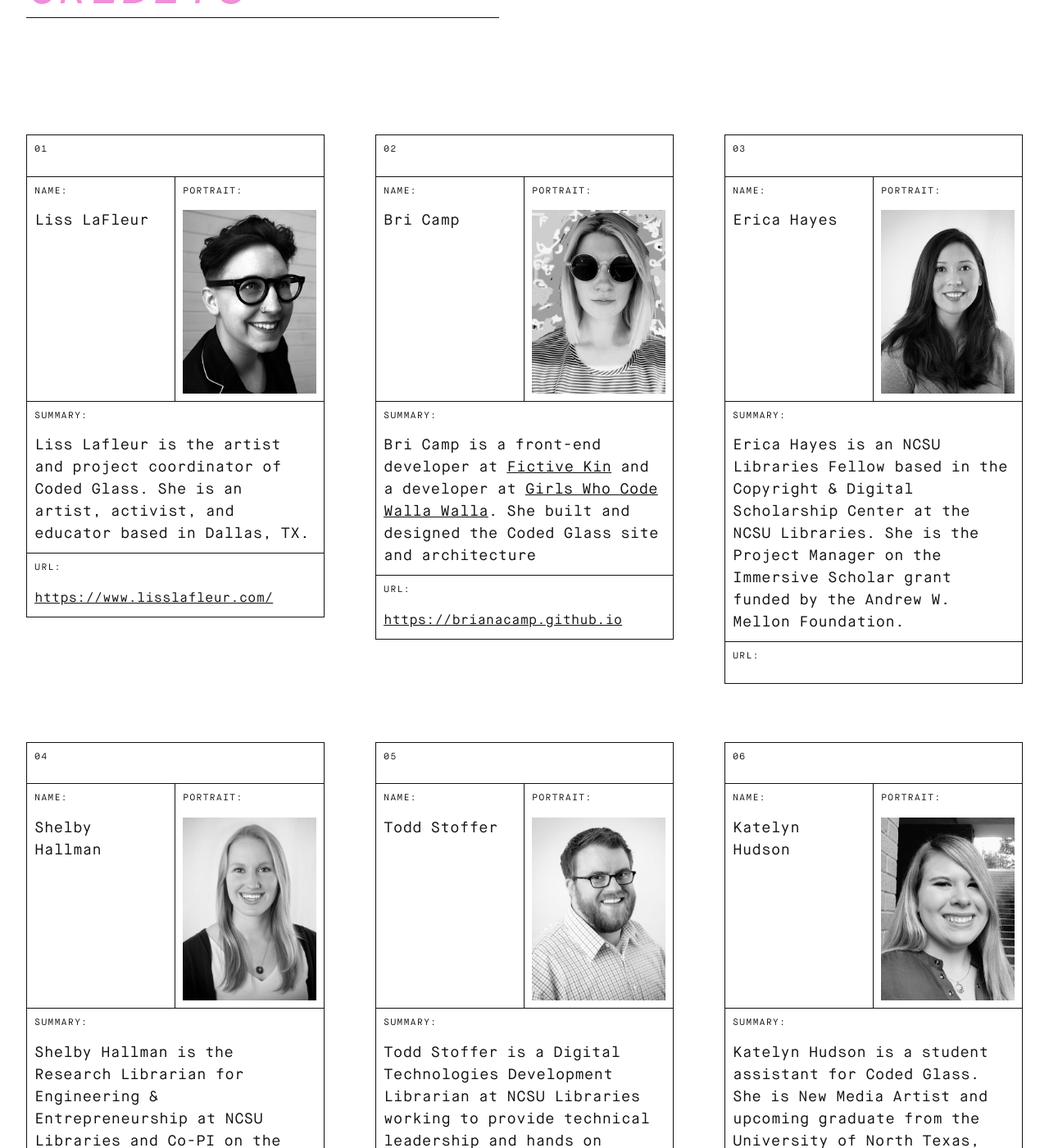
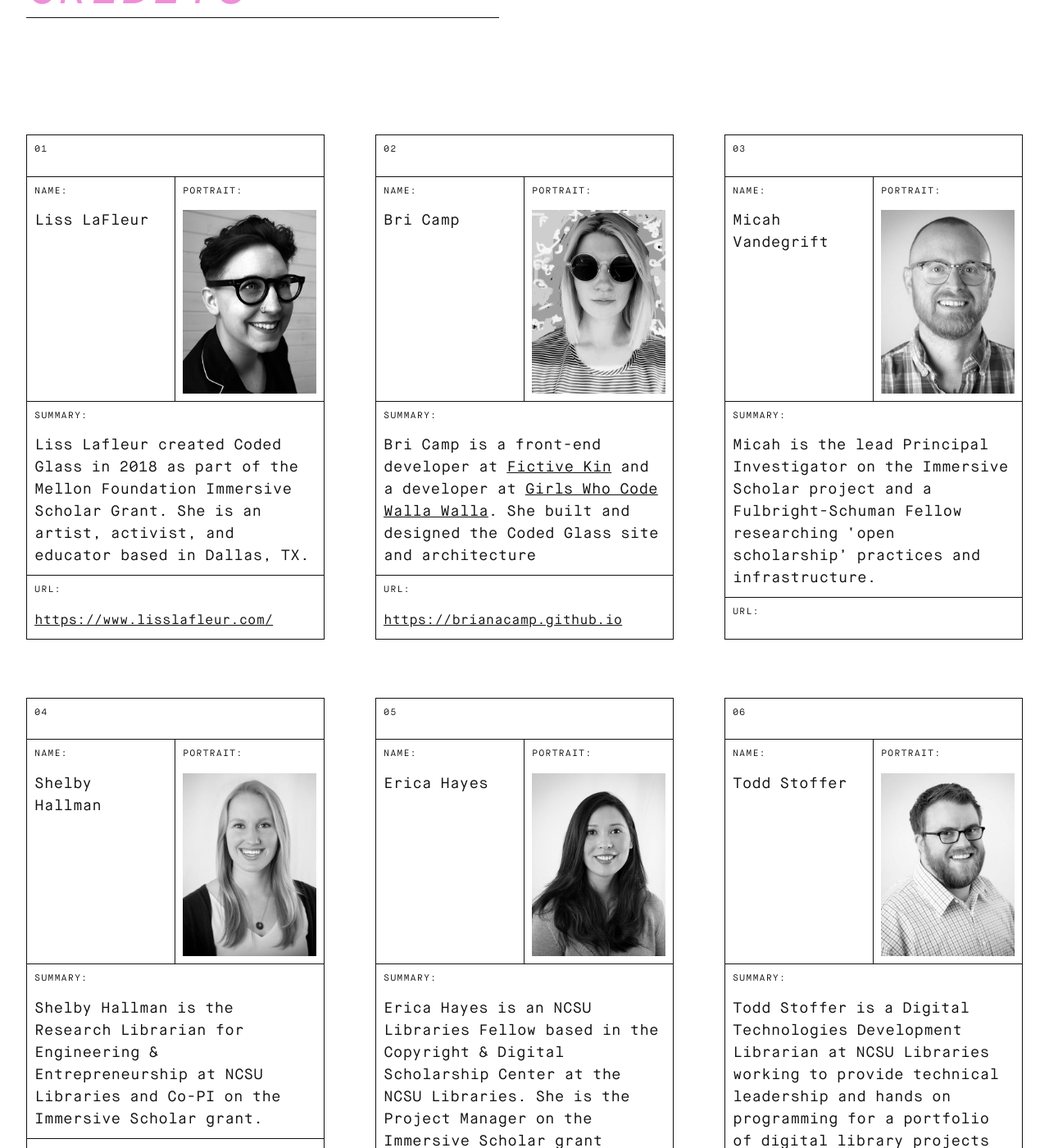
Before and after one commit to BrianaCamp/looking-glass, a Jekyll site: the page built from credits.markdown, in a window 1280 px wide and 1400 px high, scrolled down 203 px. Shown: the whole window at 82% size. Built offline with Jekyll 4.4.1, drawn with Linux system fonts in a browser that asks for light colours; some of the changed text lies outside the part shown.

Commit message:
Updated Credits

```diff
--- a/credits.markdown
+++ b/credits.markdown
@@ -6,8 +6,9 @@ is-nav: true
 contributors:
 - name: Liss LaFleur
   image: "/uploads/Liss_CG_Headshot.jpg"
-  summary_text: 'Liss Lafleur is the artist and project coordinator of Coded Glass.
-    She is an  artist, activist, and educator based in Dallas, TX. '
+  summary_text: 'Liss Lafleur created Coded Glass in 2018 as part of the Mellon Foundation
+    Immersive Scholar Grant. She is an artist, activist, and educator based in Dallas,
+    TX. '
   url: https://www.lisslafleur.com/
 - name: Bri Camp
   image: "/uploads/5b53eb0de709444742c0e810.png"
@@ -15,23 +16,37 @@ contributors:
     Kin</a> and a developer at [Girls Who Code Walla Walla](https://girlswhocodeww.glitch.me/).
     She built and designed the Coded Glass site and architecture
   url: https://brianacamp.github.io
+- name: Micah Vandegrift
+  image: "/uploads/micah.jpg"
+  summary_text: Micah is the lead Principal Investigator on the Immersive Scholar
+    project and a Fulbright-Schuman Fellow researching ‘open scholarship’ practices
+    and infrastructure.
+  url:
+- name: Shelby Hallman
+  image: "/uploads/Shelby.jpg"
+  summary_text: Shelby Hallman is the Research Librarian for Engineering & Entrepreneurship
+    at NCSU Libraries and Co-PI on the Immersive Scholar grant.
+  url:
 - name: 'Erica Hayes '
   image: "/uploads/erica.jpg"
   summary_text: 'Erica Hayes is an NCSU Libraries Fellow based in the Copyright &
     Digital Scholarship Center at the NCSU Libraries. She is the Project Manager on
     the Immersive Scholar grant funded by the Andrew W. Mellon Foundation.   '
   url:
-- name: Shelby Hallman
-  image: "/uploads/Shelby.jpg"
-  summary_text: Shelby Hallman is the Research Librarian for Engineering & Entrepreneurship
-    at NCSU Libraries and Co-PI on the Immersive Scholar grant.
-  url:
 - name: 'Todd Stoffer '
   image: "/uploads/todd.jpg"
   summary_text: Todd Stoffer is a Digital Technologies Development Librarian at NCSU
     Libraries working to provide technical leadership and hands on programming for
     a portfolio of digital library projects in the Digital Library Initiatives department.
-  url:
+  url: 'http://toddstoffer.github.io/ '
+- name: 'Jacob Shelby '
+  image: "/uploads/jacob.jpg"
+  summary_text: 'Jacob is the Metadata Technologies Librarian at NCSU Libraries, where
+    he supports the Libraries’ metadata needs and provides data expertise for NCSU
+    students and faculty. Jacob specializes in data modeling and design.
+
+'
+  url: https://jacobshelby.org/
 - name: Katelyn Hudson
   image: "/uploads/Katelyn_CG_Headshot.jpg"
   summary_text: Katelyn Hudson is a student assistant for Coded Glass. She is New
@@ -50,5 +65,10 @@ contributors:
     Media Artist and upcoming graduate of the University of North Texas, and specializes
     in multi-platform interactive content, audio visual effects, and graphic design.
   url:
+- name: 'Jasmine Lang '
+  image: "/uploads/CG_Index.png"
+  summary_text: Jasmine Lang is a graphic design student at NCSU and a front-end developer
+    on the Immersive Scholar project.
+  url: https://jlangdesign.github.io/
 layout: credits
 ---
```
